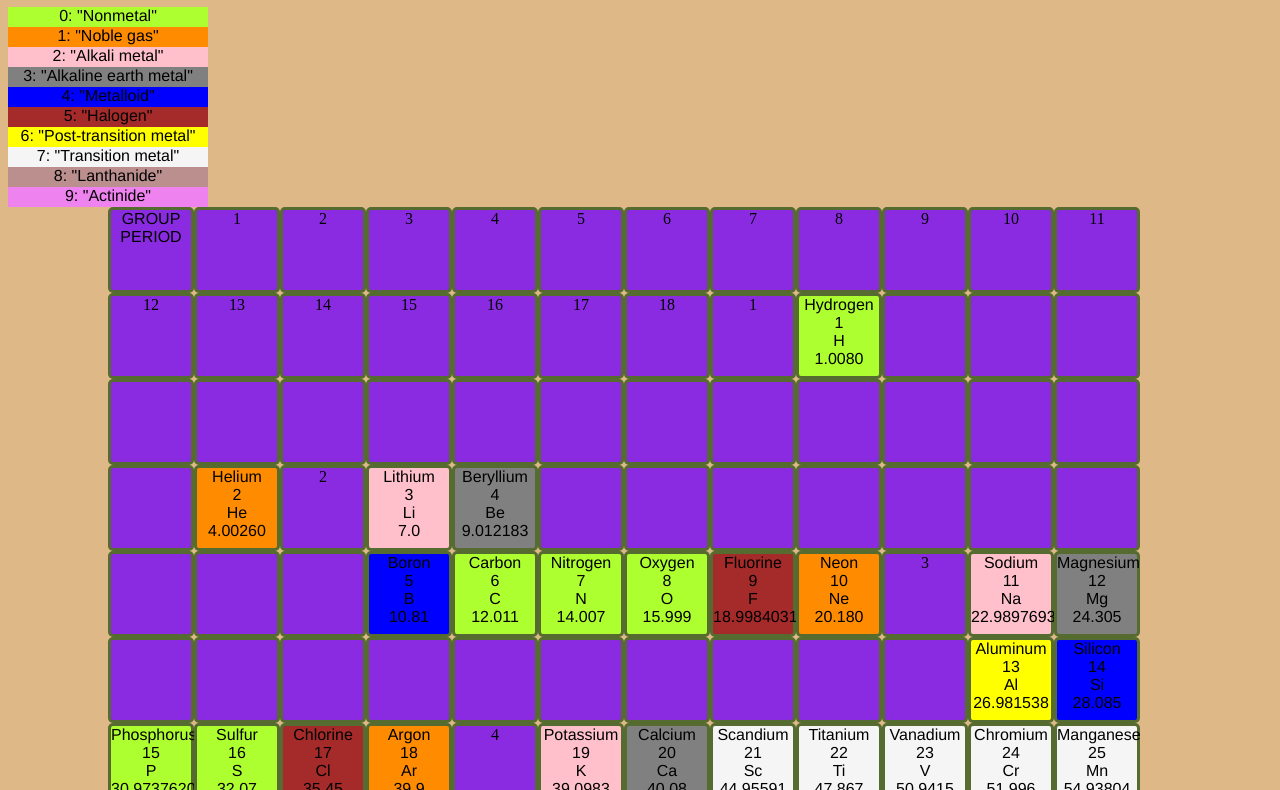
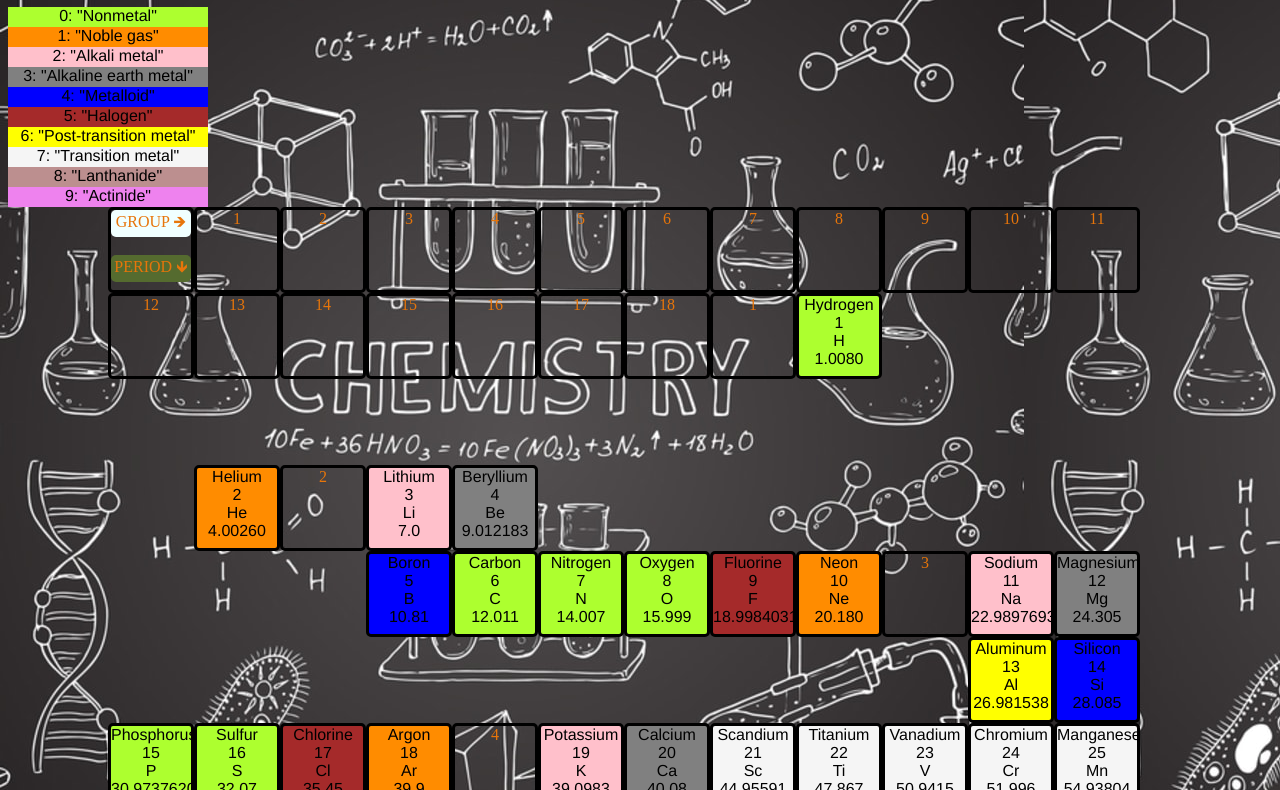
Before and after one commit to zeitatea86/PeriodicTable, a plain HTML site: page index.html in a window 1280 px wide. Shown: the part 73-863 px from the top of the page. Drawn offline with Linux system fonts and the light colour scheme.

Commit message:
Background image; Removed empty elements from DIVs

```diff
--- a/css/styles.css
+++ b/css/styles.css
@@ -1,22 +1,51 @@
 body {
-    background-color: burlywood;
+    /* background-color: burlywood; */
+    background-image:url("../images/chemistry.jpg");
 }
 
 .elements {
     border-radius:  5px;
-    background-color: blueviolet;
+    background-color: darkolivegreen;
+    background: transparent;
     width: 5rem;
     height: 5rem;
-    border: darkolivegreen solid;
+    border: black solid;
     text-align: center;
     float: left;
 }
 
+.hid {
+    visibility: hidden;
+}
+
+#firstRow .elements  {
+    border-radius:  5px;
+    background-color: rgb(76, 180, 116);
+    background: transparent;
+    width: 5rem;
+    height: 5rem;
+    border: black solid;
+    text-align: center;
+    float: left;
+    color: rgb(231, 117, 10);
+}
+
+.col1.elements {
+    color: rgb(231, 117, 10);
+}
+
 @keyframes example {
-    0%   {color: blueviolet;}
-    25%  {color: blue;}
-    50%  {color: blueviolet;}
-    100% {color: blue;}
+    0%   {color: rgb(245, 43, 8);}
+    10%  {color: rgb(236, 222, 14);}
+    20%  {color: rgb(141, 248, 19);}
+    30%  {color: rgb(20, 238, 103);}
+    40%  {color: rgb(12, 236, 206);}
+    50%  {color: rgb(12, 128, 236);}
+    60%  {color: rgb(129, 13, 236);}
+    70%  {color: rgb(224, 11, 171);}
+    80%  {color: rgb(245, 11, 120);}
+    90%  {color: rgb(241, 10, 10);}
+    100%  {color: rgb(83, 4, 4);}
 }
 
 p {
@@ -55,3 +84,50 @@ h1 {
     position: relative;
     border-radius: 5% solid;
 }
+
+.group {
+    text-align: center;
+    text-shadow: burlywood;
+    background-color: azure;
+    border-radius:  5px;
+}
+
+.period {
+    background-color: darkolivegreen;
+    border-radius:  5px;
+}
+
+          /* For mobile phones: */
+          [class*="col-"] {
+            width: 100%;
+               }
+              @media only screen and (min-width: 600px) {
+             /* For tablets: */
+           .col-m-1 {width: 8.33%;}
+           .col-m-2 {width: 16.66%;}
+           .col-m-3 {width: 25%;}
+           .col-m-4 {width: 33.33%;}
+           .col-m-5 {width: 41.66%;}
+           .col-m-6 {width: 50%;}
+           .col-m-7 {width: 58.33%;}
+          .col-m-8 {width: 66.66%;}
+          .col-m-9 {width: 75%;}
+          .col-m-10 {width: 83.33%;}
+          .col-m-11 {width: 91.66%;}
+          .col-m-12 {width: 100%;}
+             }
+            @media only screen and (min-width: 768px) {
+          /* For desktop: */
+          .col-1 {width: 8.33%;}
+          .col-2 {width: 16.66%;}
+          .col-3 {width: 25%;}
+          .col-4 {width: 33.33%;}
+          .col-5 {width: 41.66%;}
+          .col-6 {width: 50%;}
+          .col-7 {width: 58.33%;}
+          .col-8 {width: 66.66%;}
+          .col-9 {width: 75%;}
+          .col-10 {width: 83.33%;}
+          .col-11 {width: 91.66%;}
+          .col-12 {width: 100%;}
+             }
--- a/index.html
+++ b/index.html
@@ -4,6 +4,7 @@
 
 <head>
     <meta charset="utf-8">
+    <meta name="viewport" content="width=1280, initial-scale=1">
     <title>Periodic table</title>
     <link rel="stylesheet" href="css/styles.css" type="text/css">
 
@@ -23,7 +24,11 @@
     <p style="background-color:violet;" class="Legend">9: "Actinide"</p>
     <div id="tableElements">
         <div id="firstRow">
-            <div class="elements" id="main"><p>GROUP</p><p>PERIOD</p></div>
+            <div class="elements" id="main">
+                <div class="group">GROUP 🡺 </div>
+                <br>
+                <div class="period">PERIOD 🡻</div>
+            </div>
             <div class="elements" id="">1</div>
             <div class="elements" id="">2</div>
             <div class="elements" id="">3</div>
@@ -44,40 +49,40 @@
             <div class="elements" id="">18</div>
         </div>
         <div id="secondRow">
-            <div class="elements" id="">1</div>
+            <div class="elements col1" id="">1</div>
             <div class="elements" id="1">1</div>
-            <div class="elements" id=""></div>
-            <div class="elements" id=""></div>
-            <div class="elements" id=""></div>
-            <div class="elements" id=""></div>
-            <div class="elements" id=""></div>
-            <div class="elements" id=""></div>
-            <div class="elements" id=""></div>
-            <div class="elements" id=""></div>
-            <div class="elements" id=""></div>
-            <div class="elements" id=""></div>
-            <div class="elements" id=""></div>
-            <div class="elements" id=""></div>
-            <div class="elements" id=""></div>
-            <div class="elements" id=""></div>
-            <div class="elements" id=""></div>
-            <div class="elements" id=""></div>
+            <div class="elements hid" id=""></div>
+            <div class="elements hid" id=""></div>
+            <div class="elements hid" id=""></div>
+            <div class="elements hid" id=""></div>
+            <div class="elements hid" id=""></div>
+            <div class="elements hid" id=""></div>
+            <div class="elements hid" id=""></div>
+            <div class="elements hid" id=""></div>
+            <div class="elements hid" id=""></div>
+            <div class="elements hid" id=""></div>
+            <div class="elements hid" id=""></div>
+            <div class="elements hid" id=""></div>
+            <div class="elements hid" id=""></div>
+            <div class="elements hid" id=""></div>
+            <div class="elements hid" id=""></div>
+            <div class="elements hid" id=""></div>
             <div class="elements" id="2">2</div>
         </div>
         <div id="thirdRow">
-            <div class="elements" id="">2</div>
+            <div class="elements col1" id="">2</div>
             <div class="elements" id="3">3</div>
             <div class="elements" id="4">4</div>
-            <div class="elements" id=""></div>
-            <div class="elements" id=""></div>
-            <div class="elements" id=""></div>
-            <div class="elements" id=""></div>
-            <div class="elements" id=""></div>
-            <div class="elements" id=""></div>
-            <div class="elements" id=""></div>
-            <div class="elements" id=""></div>
-            <div class="elements" id=""></div>
-            <div class="elements" id=""></div>
+            <div class="elements hid" id=""></div>
+            <div class="elements hid" id=""></div>
+            <div class="elements hid" id=""></div>
+            <div class="elements hid" id=""></div>
+            <div class="elements hid" id=""></div>
+            <div class="elements hid" id=""></div>
+            <div class="elements hid" id=""></div>
+            <div class="elements hid" id=""></div>
+            <div class="elements hid" id=""></div>
+            <div class="elements hid" id=""></div>
             <div class="elements" id="5">5</div>
             <div class="elements" id="6">6</div>
             <div class="elements" id="7">7</div>
@@ -86,19 +91,19 @@
             <div class="elements" id="10">10</div>
         </div>
         <div id="fourthRow">
-            <div class="elements" id="">3</div>
+            <div class="elements col1" id="">3</div>
             <div class="elements" id="11">11</div>
             <div class="elements" id="12">12</div>
-            <div class="elements" id=""></div>
-            <div class="elements" id=""></div>
-            <div class="elements" id=""></div>
-            <div class="elements" id=""></div>
-            <div class="elements" id=""></div>
-            <div class="elements" id=""></div>
-            <div class="elements" id=""></div>
-            <div class="elements" id=""></div>
-            <div class="elements" id=""></div>
-            <div class="elements" id=""></div>
+            <div class="elements hid" id=""></div>
+            <div class="elements hid" id=""></div>
+            <div class="elements hid" id=""></div>
+            <div class="elements hid" id=""></div>
+            <div class="elements hid" id=""></div>
+            <div class="elements hid" id=""></div>
+            <div class="elements hid" id=""></div>
+            <div class="elements hid" id=""></div>
+            <div class="elements hid" id=""></div>
+            <div class="elements hid" id=""></div>
             <div class="elements" id="13">13</div>
             <div class="elements" id="14">14</div>
             <div class="elements" id="15">15</div>
@@ -107,7 +112,7 @@
             <div class="elements" id="18">18</div>
         </div>
         <div id="fifthRow">
-            <div class="elements" id="">4</div>
+            <div class="elements col1" id="">4</div>
             <div class="elements" id="19">19</div>
             <div class="elements" id="20">20</div>
             <div class="elements" id="21">21</div>
@@ -128,7 +133,7 @@
             <div class="elements" id="36">36</div>
         </div>
         <div id="sixthRow">
-            <div class="elements" id="">5</div>
+            <div class="elements col1" id="">5</div>
             <div class="elements" id="37">37</div>
             <div class="elements" id="38">38</div>
             <div class="elements" id="39">39</div>
@@ -149,7 +154,7 @@
             <div class="elements" id="54">54</div>
         </div>
         <div id="seventhRow">
-            <div class="elements" id="">6</div>
+            <div class="elements col1" id="">6</div>
             <div class="elements" id="55">55</div>
             <div class="elements" id="56">56</div>
             <div class="elements" id="71">71</div>
@@ -170,7 +175,7 @@
             <div class="elements" id="86">86</div>
         </div>
         <div id="eightthRow">
-            <div class="elements" id="">7</div>
+            <div class="elements col1" id="">7</div>
             <div class="elements" id="87">85</div>
             <div class="elements" id="88">86</div>
             <div class="elements" id="103">103</div>
@@ -191,9 +196,9 @@
             <div class="elements" id="118">118</div>
         </div>
         <div id="ninethRow">
-            <div class="elements" id="">6***</div>
-            <div class="elements" id=""></div>
-            <div class="elements" id=""></div>
+            <div class="elements col1" id="">6***</div>
+            <div class="elements hid" id=""></div>
+            <div class="elements hid" id=""></div>
             <div class="elements" id="57">57</div>
             <div class="elements" id="58">58</div>
             <div class="elements" id="59">59</div>
@@ -208,13 +213,13 @@
             <div class="elements" id="68">68</div>
             <div class="elements" id="69">69</div>
             <div class="elements" id="70">70</div>
-            <div class="elements" id=""></div>
-            <div class="elements" id=""></div>
+            <div class="elements hid" id=""></div>
+            <div class="elements hid" id=""></div>
         </div>
         <div id="tenthRow">
-            <div class="elements" id="">7***</div>
-            <div class="elements" id=""></div>
-            <div class="elements" id=""></div>
+            <div class="elements col1" id="">7***</div>
+            <div class="elements hid" id=""></div>
+            <div class="elements hid" id=""></div>
             <div class="elements" id="89">89</div>
             <div class="elements" id="90">90</div>
             <div class="elements" id="91">91</div>
@@ -229,8 +234,8 @@
             <div class="elements" id="100">100</div>
             <div class="elements" id="101">101</div>
             <div class="elements" id="102">102</div>
-            <div class="elements" id=""></div>
-            <div class="elements" id=""></div>
+            <div class="elements hid" id=""></div>
+            <div class="elements hid" id=""></div>
         </div>
     </div>
 
--- a/js/chemistry.js
+++ b/js/chemistry.js
@@ -2566,3 +2566,8 @@ for (let i=0;i<118;i++) {
      } else {};
 
 }
+
+var siteWidth = 1280;
+var scale = screen.width /siteWidth;
+
+document.querySelector('meta[name="viewport"]').setAttribute('content', 'width='+siteWidth+', initial-scale='+scale+'');
```
Also changed, not shown: images/chemistry.jpg (added).
